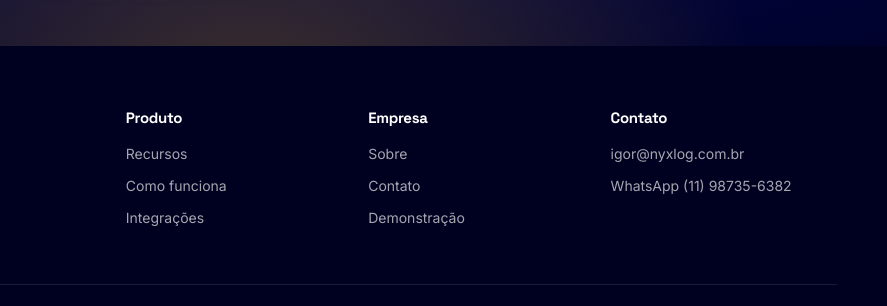
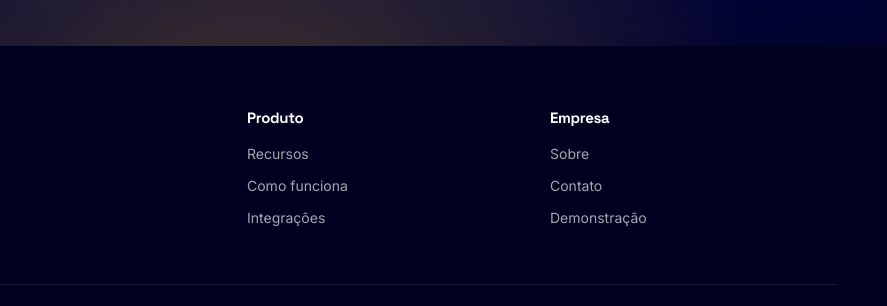
Before and after one commit to Igor2803/nyxlog-site, a plain HTML site: page index.html in a window 1280 px wide. Shown: the part 6787-7093 px from the top of the page, 393-1280 px from the left. Drawn offline with Linux system fonts and the light colour scheme.

Commit message:
Remove contatos do rodapé (ficam só nos botões)
Co-Authored-By: Claude Opus 5.5 <noreply@anthropic.com>

```diff
--- a/index.html
+++ b/index.html
@@ -374,11 +374,6 @@
         <a href="#contato">Contato</a>
         <a href="#contato">Demonstração</a>
       </div>
-      <div class="footer-col">
-        <h4>Contato</h4>
-        <a href="mailto:igor@nyxlog.com.br">igor@nyxlog.com.br</a>
-        <a href="https://wa.me/5511987356382?text=Ol%C3%A1!%20Quero%20conhecer%20o%20NyxLog" target="_blank" rel="noopener">WhatsApp (11) 98735-6382</a>
-      </div>
     </div>
     <div class="container footer-bottom">
       <span>© <span id="year"></span> NyxLog · Todos os direitos reservados.</span>
--- a/styles.css
+++ b/styles.css
@@ -312,7 +312,7 @@ h1, h2, h3, h4 { font-family: var(--font-display); line-height: 1.1; letter-spac
 
 /* ===================== FOOTER ===================== */
 .footer { background: #000120; color: rgba(255,255,255,.65); padding: 64px 0 28px; }
-.footer-inner { display: grid; grid-template-columns: 2fr 1fr 1fr 1fr; gap: 40px; margin-bottom: 44px; }
+.footer-inner { display: grid; grid-template-columns: 2fr 1fr 1fr; gap: 40px; margin-bottom: 44px; }
 .footer-brand .brand { margin-bottom: 16px; }
 .footer-brand .brand-name { color: #fff; }
 .footer-brand p { font-size: 14px; max-width: 320px; }
@@ -344,6 +344,7 @@ h1, h2, h3, h4 { font-family: var(--font-display); line-height: 1.1; letter-spac
   .step::before { display: none; }
   .why-wrap { grid-template-columns: 1fr; gap: 36px; }
   .footer-inner { grid-template-columns: 1fr 1fr; }
+  .footer-brand { grid-column: 1 / -1; }
 }
 @media (max-width: 680px) {
   .nav {
```
